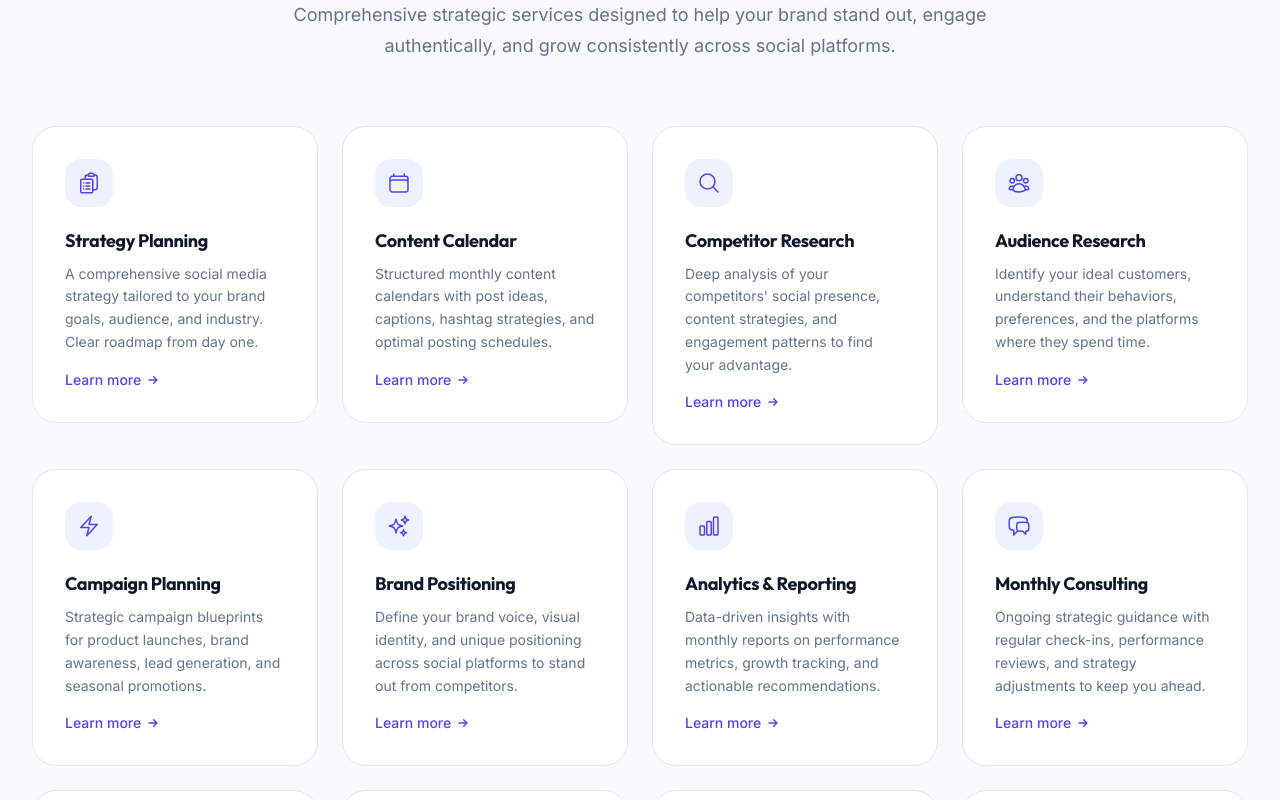
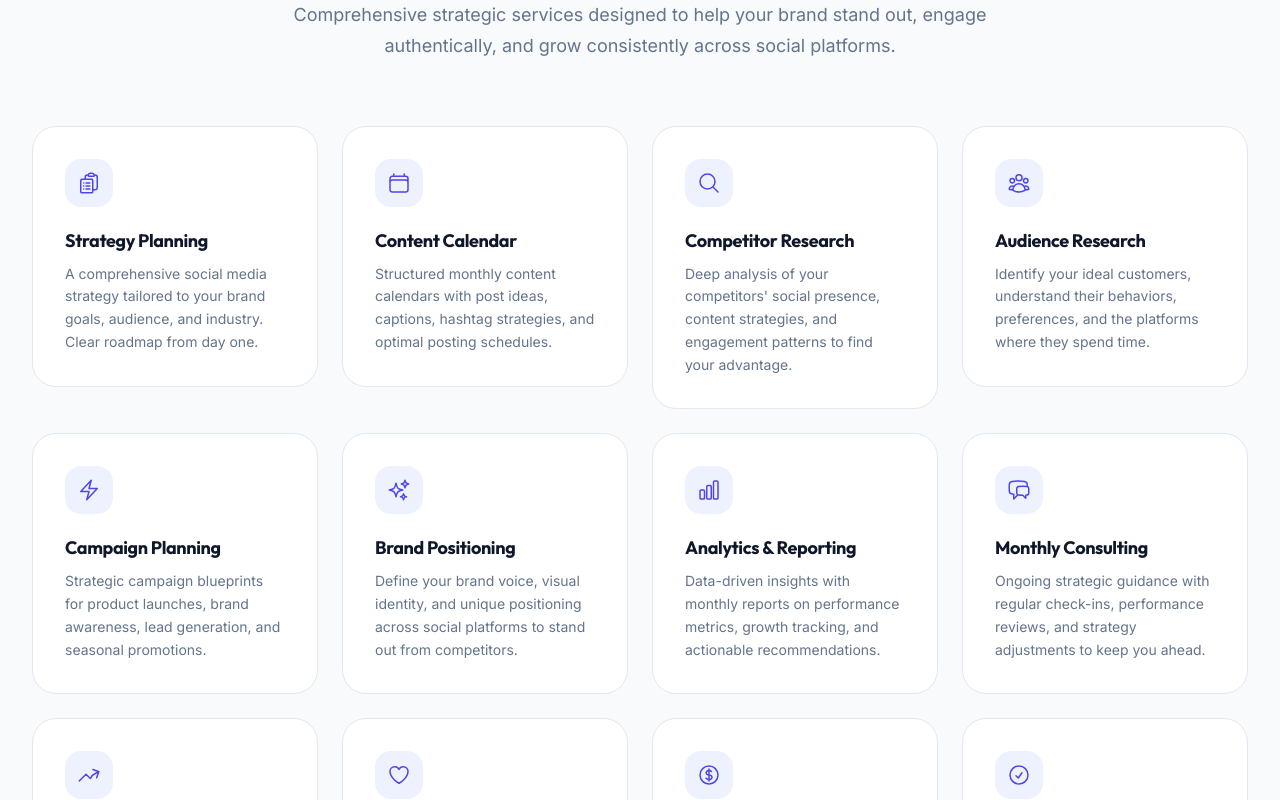
Before and after one commit to farad-alam/Social-Media-Strategist, a Next.js app: page / in a window 1280 px wide. Shown: the part 2420-3220 px from the top of the page. Built offline with nearby package versions, Linux system fonts and the light colour scheme.

Commit message:
style: Unlink service cards on homepage

```diff
--- a/app/page.tsx
+++ b/app/page.tsx
@@ -773,7 +773,6 @@ export default function HomePage() {
                   title={service.title}
                   description={service.description}
                   icon={service.icon}
-                  href="/services"
                 />
               </ScrollReveal>
             ))}
```
